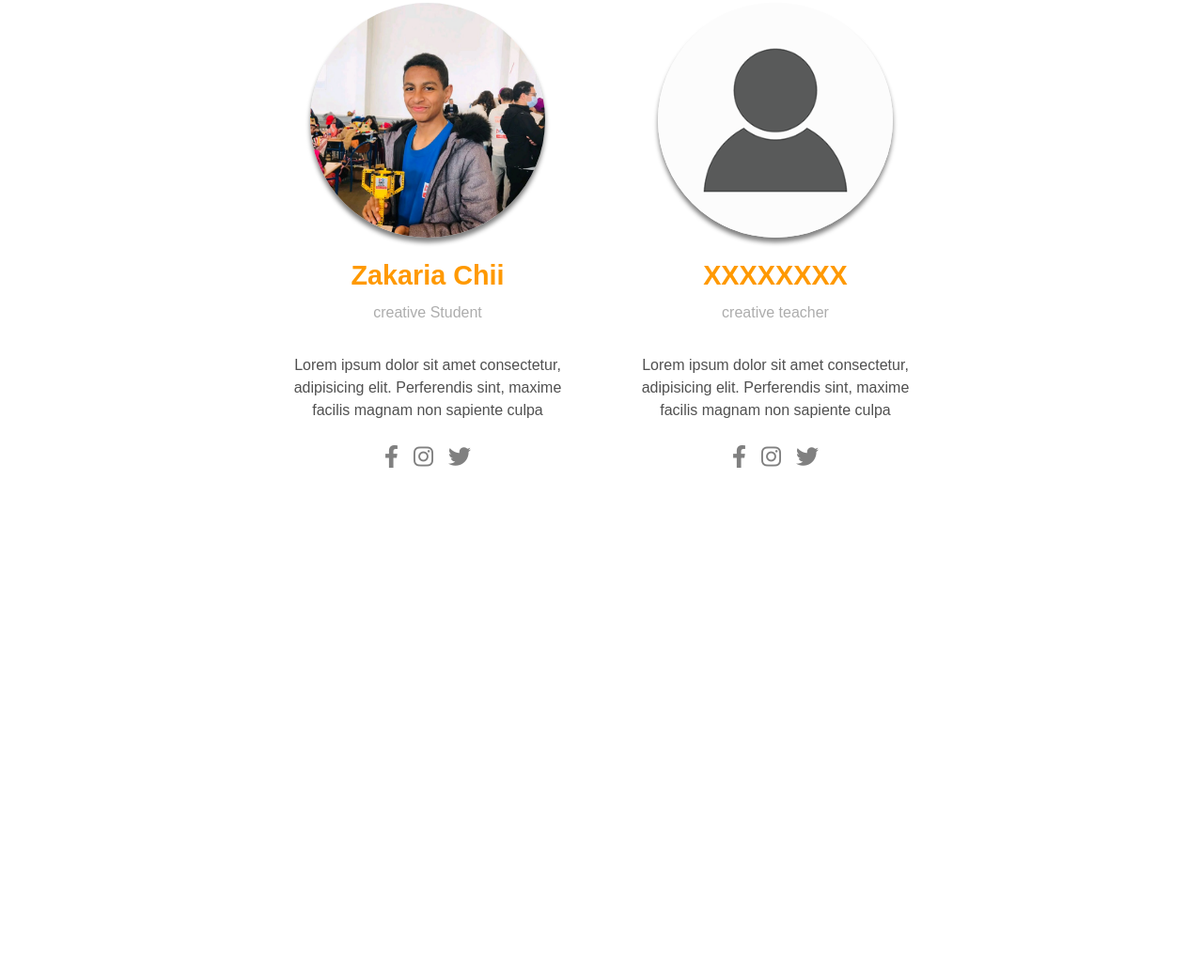
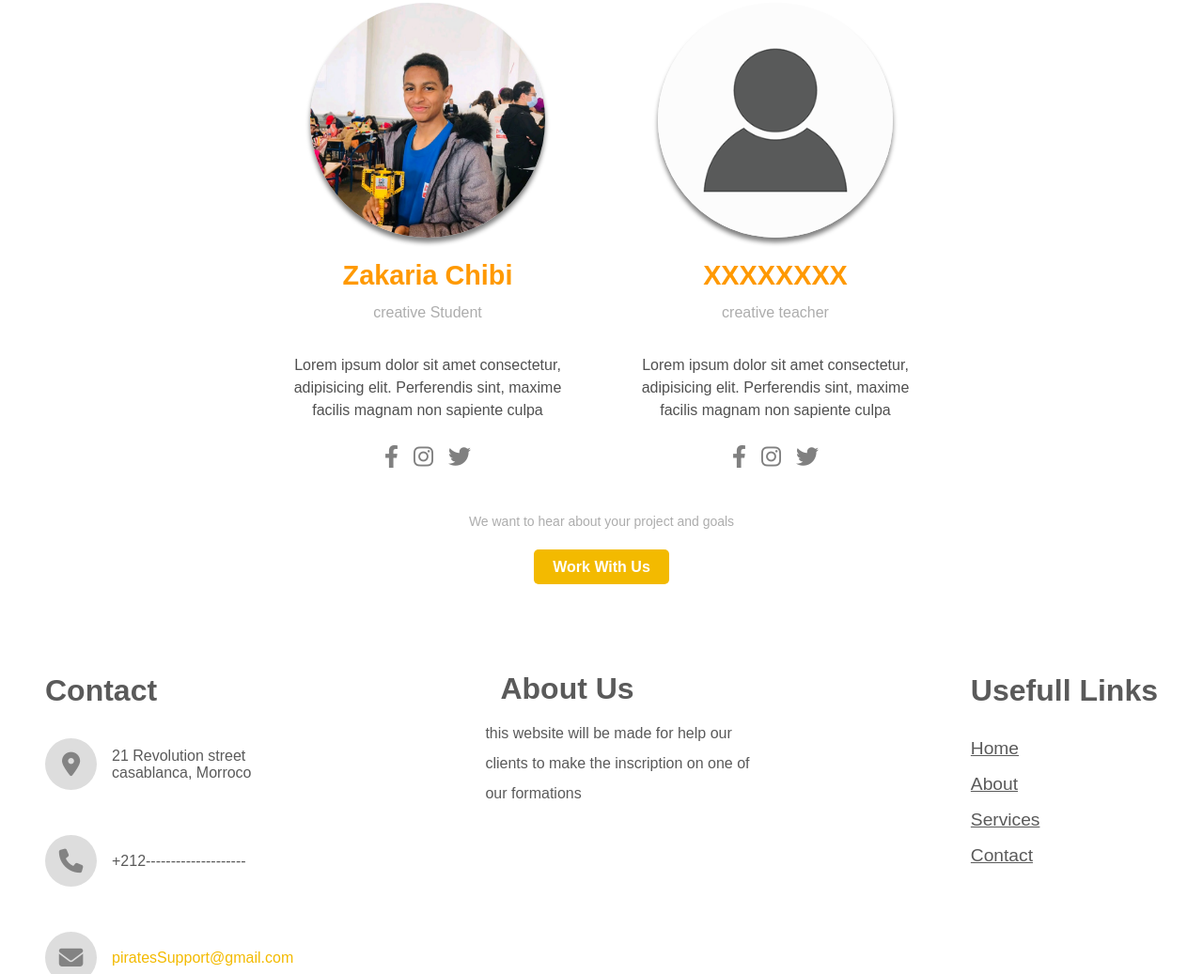
Before and after one commit to reda0x/les-pirates, a plain HTML site: page index.html in a window 1280 px wide. Shown: the part 1763-2800 px from the top of the page at 94% size. Before the commit the page ends 2400 px from the top, so only its background shows below. Drawn offline with Linux system fonts and the light colour scheme.

Commit message:
Add files via upload

```diff
--- a/index.html
+++ b/index.html
@@ -9,6 +9,9 @@
     <title>Document</title>
 </head>
 <body>
+    <div id="top" class="back-to-top-button-active">
+        <a class="top-button" href="#"><i class="fa fa-arrow-up"></i></a>
+    </div>
     <div class="hero-page">
         <div id="header" class="header">
             <div class="web-title-container">
@@ -110,7 +113,7 @@
                     <img src="images/ZK.jpg" alt="">
                 </div>
                 <div class="card-title">
-                   <h1>Zakaria Chii</h1>
+                   <h1>Zakaria Chibi</h1>
                    <p>creative Student</p>
                 </div>
                 <div class="card-content">
@@ -142,6 +145,66 @@
                 </div>
             </div>
         </div>
+        <div class="work-with-us">
+            <p>We want to hear about your project and goals</p>
+            <a href="#">Work With Us</a>
+        </div>
+    </div>
+    <div class="footer">
+        <div class="footer-top">
+            <div class="location-info">
+                <h1 class="contact-footer">Contact</h1>
+                <div class="location">
+                    <div class="location-icon">
+                        <i class="fa-sharp fa fa-location-dot"></i>
+                    </div>
+                    <div>
+                        <p class="location-text" > 21 Revolution street <br> casablanca, Morroco</p>
+                    </div>
+                </div>
+                <div class="location">
+                    <div class="location-icon">
+                        <i class="fa fa-phone"></i>
+                    </div>
+                    <div>
+                        <p class="phone-number" >+212--------------------</p>
+                    </div>
+                </div>
+                <div class="location">
+                    <div class="location-icon">
+                        <i class="fa fa-envelope"></i>
+                    </div>
+                    <div>
+                        <a class="support-link" href="#">piratesSupport@gmail.com</a>
+                    </div>
+                </div>
+            </div>
+            <div class="about-us-footer">
+                <h1 class="contact-footer">About Us</h1>
+                <p>this website will be made for help our clients to make the inscription on one of our formations</p>
+            </div>
+            <div class="usefull-links">
+                <h1>Usefull Links</h1>
+                <li class="footer-item"><a href="#">Home</a></li>
+                <li class="footer-item"><a href="#">About</a></li>
+                <li class="footer-item"><a href="#">Services</a></li>
+                <li class="footer-item"><a href="#">Contact</a></li>
+            </div>
+        </div>
+        <div class="footer-social">
+            <div class="sc">
+                <a href="#"><i class="fa-brands fa-facebook"></i></a>
+            </div>
+            <div class="sc">
+               <a href="#"><i class="fa-brands fa-instagram"></i></a>
+            </div>
+            <div class="sc">
+                <a href="#"><i class="fa-brands fa-twitter"></i></a>
+            </div>
+            <div class="sc">
+                <a href="#"><i class="fa-brands fa-google-plus-g"></i></a>
+            </div>
+        </div>
     </div>
 
 <script src="script.js"></script>
--- a/script.js
+++ b/script.js
@@ -19,7 +19,15 @@ window.addEventListener('scroll', function(){
     }else{
         header.classList.replace('header-scroll', 'header')
     }
+})
 
-    lastScroll = scrolled
-    console.log(scrolled)
+const topbutt = document.getElementById('top')
+window.addEventListener('scroll', function(){
+    const scrolled2 = window.pageYOffset;
+    if (scrolled2 <= 170){
+        topbutt.classList.replace('back-to-top-button','back-to-top-button-active')
+    }else{
+        topbutt.classList.replace('back-to-top-button-active','back-to-top-button')
+    }
+
 })
--- a/style.css
+++ b/style.css
@@ -9,6 +9,44 @@
 .hero-page{
     min-height: 100vh;
     max-width: 100vw;
+}
+.back-to-top-button{
+    position: fixed;
+    height: 50px;
+    width: 50px;
+    background: rgb(243, 158, 0);
+    border-radius: 50%;
+    display: flex;
+    align-items: center;
+    justify-content: center;
+    bottom: 0;
+    right: 0;
+    margin: 1rem;
+    margin-bottom: 3rem;
+    transition: .5s;
+    opacity: 1;
+}
+.back-to-top-button-active{
+    position: fixed;
+    height: 50px;
+    width: 50px;
+    background: rgb(243, 158, 0);
+    border-radius: 50%;
+    display: flex;
+    align-items: center;
+    justify-content: center;
+    bottom: 0;
+    right: 0;
+    margin: 1rem;
+    margin-bottom: 3rem;
+    opacity: 0;
+    transition: .5s;
+}
+.top-button{
+    text-decoration: none;
+    color: white;
+    font-size: 1.5rem;
+    padding: 1rem;
 }
 .header{
     display: flex;
@@ -231,7 +269,6 @@
     max-width: 100vw;
     padding-bottom: 70px;
     z-index: 150;
-    border-bottom: 2px solid rgb(255, 196, 0);
 }
 .offer-title{
     text-align: center;
@@ -298,6 +335,7 @@
     min-height: 100vh;
     max-width: 100vw;
     padding-top: 2.5rem;
+    padding-bottom: 2.5rem;
 }
 .team-title-container{
     text-align: center;
@@ -355,6 +393,121 @@
     text-decoration: none;
     color: gray;
     font-size: 1.5rem;
+}
+.work-with-us{
+    padding: 1rem;
+    text-align: center;
+}
+.work-with-us p{
+    color: rgb(173, 173, 173);
+    font-size: 14px;
+    margin-bottom: 2rem;
+}
+.work-with-us a{
+    padding: 10px 20px;
+    border: none;
+    color: white;
+    background: rgb(243, 186, 0);
+    font-size: 1rem;
+    cursor: pointer;
+    font-weight: bold;
+    border-radius: 5px;
+}
+.footer{
+    min-height: 50vh;
+    background: rgb(255, 255, 255);
+}
+.footer-top{
+    display: flex;
+    flex-direction: row;
+    justify-content: space-between;
+    flex-wrap: wrap;
+
+}
+.location-info{
+    display: flex;
+    flex-direction: column;
+    padding-left: 2rem;
+    padding-top: 3rem;
+}
+.contact-footer{
+    padding-left: 1rem;
+    padding-bottom: 1rem;
+    color: rgb(90, 90, 90);
+}
+.about-us-footer{
+    color: rgb(90, 90, 90);
+    max-width: 400px;
+    padding: 3rem;
+    color: rgb(90, 90, 90);
+    line-height: 2rem;
+}
+.location{
+    display: flex;
+    width: 20rem;
+    padding: 1rem;
+    margin-bottom: 1rem;
+    border-radius: 5px;
+    align-items: center;
+    column-gap: 1rem;
+}
+.location-icon{
+    height: 55px;
+    width: 55px;
+    display: flex;
+    align-items: center;
+    justify-content: center;
+    background: rgb(221, 221, 221);
+    border-radius: 28px;
+    color: rgb(131, 131, 131);
+    font-size: 1.6rem;
+}
+.location-text{
+    color: rgb(90, 90, 90);
+}
+.phone-number{
+    color: rgb(90, 90, 90);
+}
+.support-link{
+    color: rgb(243, 186, 0);
+}
+.usefull-links{
+    height: 320px;
+    padding: 3rem;
+}
+.usefull-links h1{
+    color: rgb(90, 90, 90);
+    margin-bottom: 2rem;
+}
+.usefull-links li{
+    list-style: none;
+    margin-bottom: 1rem;
+}
+.usefull-links a{
+    color:rgb(90, 90, 90);
+    text-decoration: underline;
+    font-size: 1.2rem;
+}
+.footer-social{
+    text-align: center;
+    display: flex;
+    align-items: center;
+    justify-content: center;
+    gap: 1rem;
+    padding-bottom: 2rem;
+}
+.sc{
+    height: 50px;
+    width: 50px;
+    display: flex;
+    align-items: center;
+    justify-content: center;
+    border-radius: 50%;
+    background: rgb(243, 186, 0);
+    font-size: 1.7rem;
+}
+.sc a{
+    color: gray;
 }
 @media (max-width: 750px){
     .web-logo{
```
